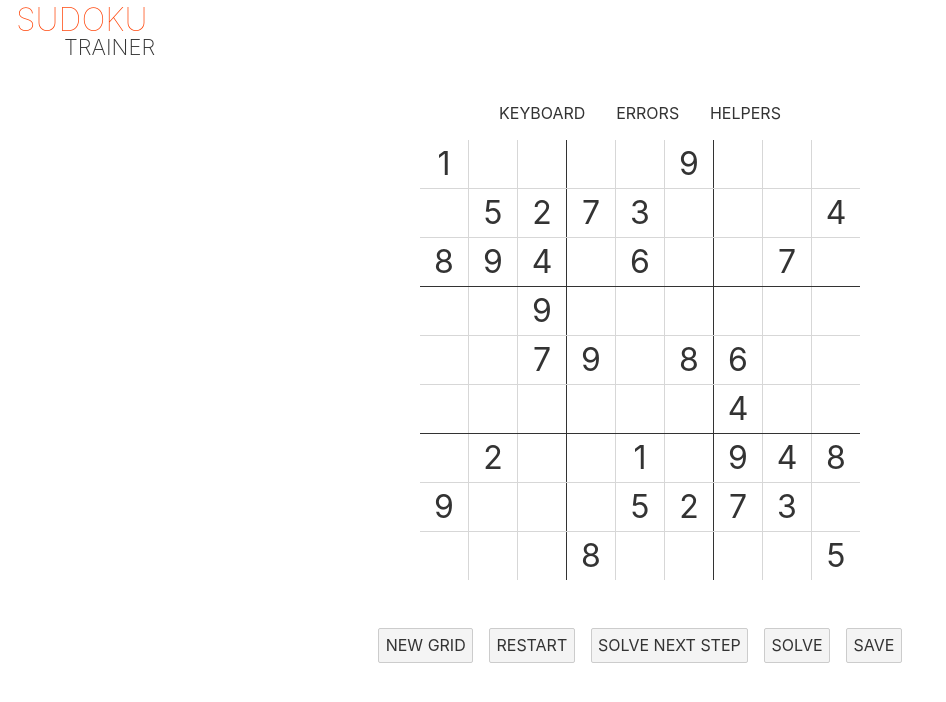
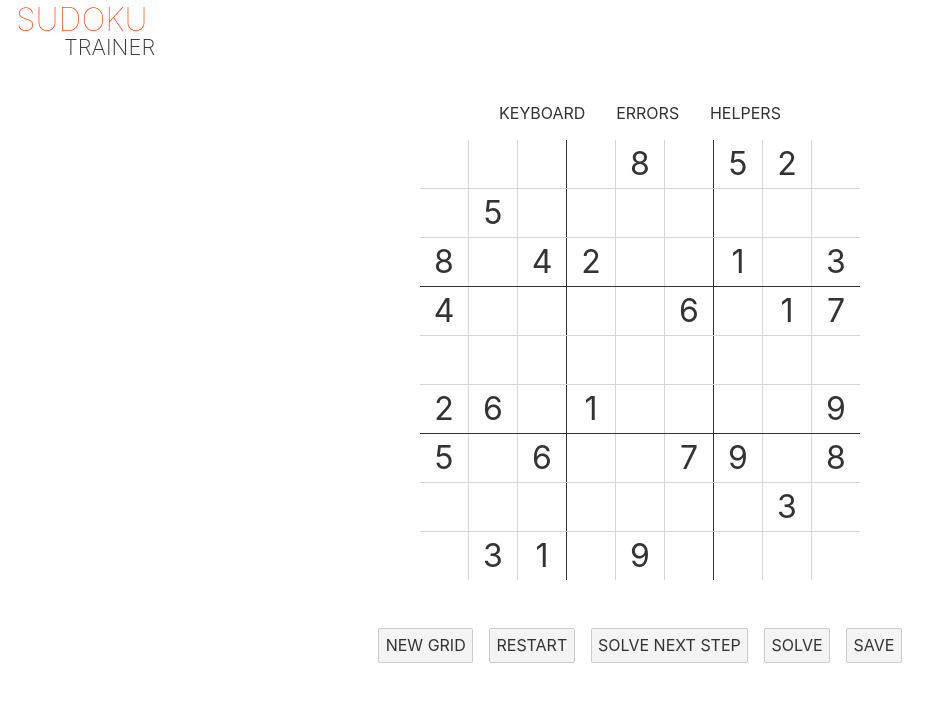
Before and after one commit to Morphyish/sudoku, a Svelte app: page / in a window 1280 px wide. Shown: the top 702 px of the page, without its empty margins (0-946 px from the left). Built offline with nearby package versions, Linux system fonts and the light colour scheme.

Commit message:
:sparkles: Generate grid until it matches difficulty
100 grids limit per roll

```diff
--- a/src/grid/generateNewGrid.js
+++ b/src/grid/generateNewGrid.js
@@ -5,12 +5,26 @@ import { obfuscate } from './obfuscate'
 export function generateNewGrid() {
     const newGrid = create()
     const obfuscatedGrid = obfuscate(newGrid)
-    const { grid, methods } = empty(obfuscatedGrid)
 
-    const uniqueMethods = [...new Set(methods)]
+    let i = 0
+    let grid
+    let methods = []
+    let difficulty = 0
+    let nbOfCells = 0
+
+    do {
+        const result = empty(obfuscatedGrid)
+        grid = result.grid
+        methods = [...new Set(result.methods)]
+        difficulty = methods.length
+        nbOfCells = result.nbOfCells
+        i++
+    } while (difficulty < 4 && i < 100)
 
     return {
         grid,
-        methods: uniqueMethods,
+        methods,
+        difficulty,
+        nbOfCells,
     }
 }
--- a/src/stores/sudoku.js
+++ b/src/stores/sudoku.js
@@ -53,9 +53,12 @@ function sudokuStore() {
         history.reset()
         helper.reset()
 
-        const { grid: newGrid, difficulty, methods } = generateNewGrid()
+        const { grid: newGrid, difficulty, methods, nbOfCells } = generateNewGrid()
 
-        console.log(methods)
+        console.log('methods', methods)
+        console.log('difficulty', difficulty)
+        console.log('nbOfCells', nbOfCells)
+        console.log('~~~~~~~~~~~~~~~~~~~~~~')
 
         grid.set(newGrid)
         sudoku.set({
```
